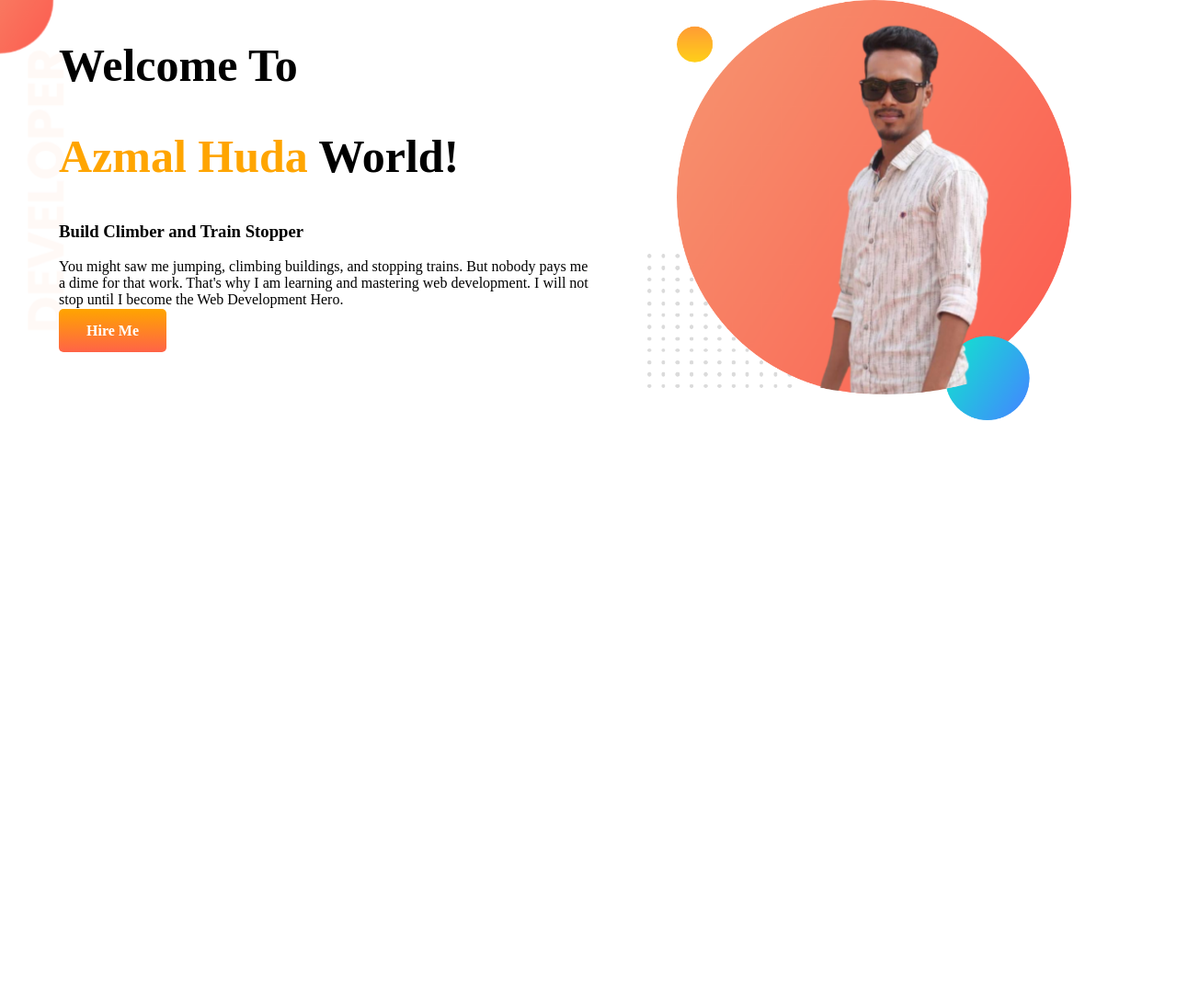
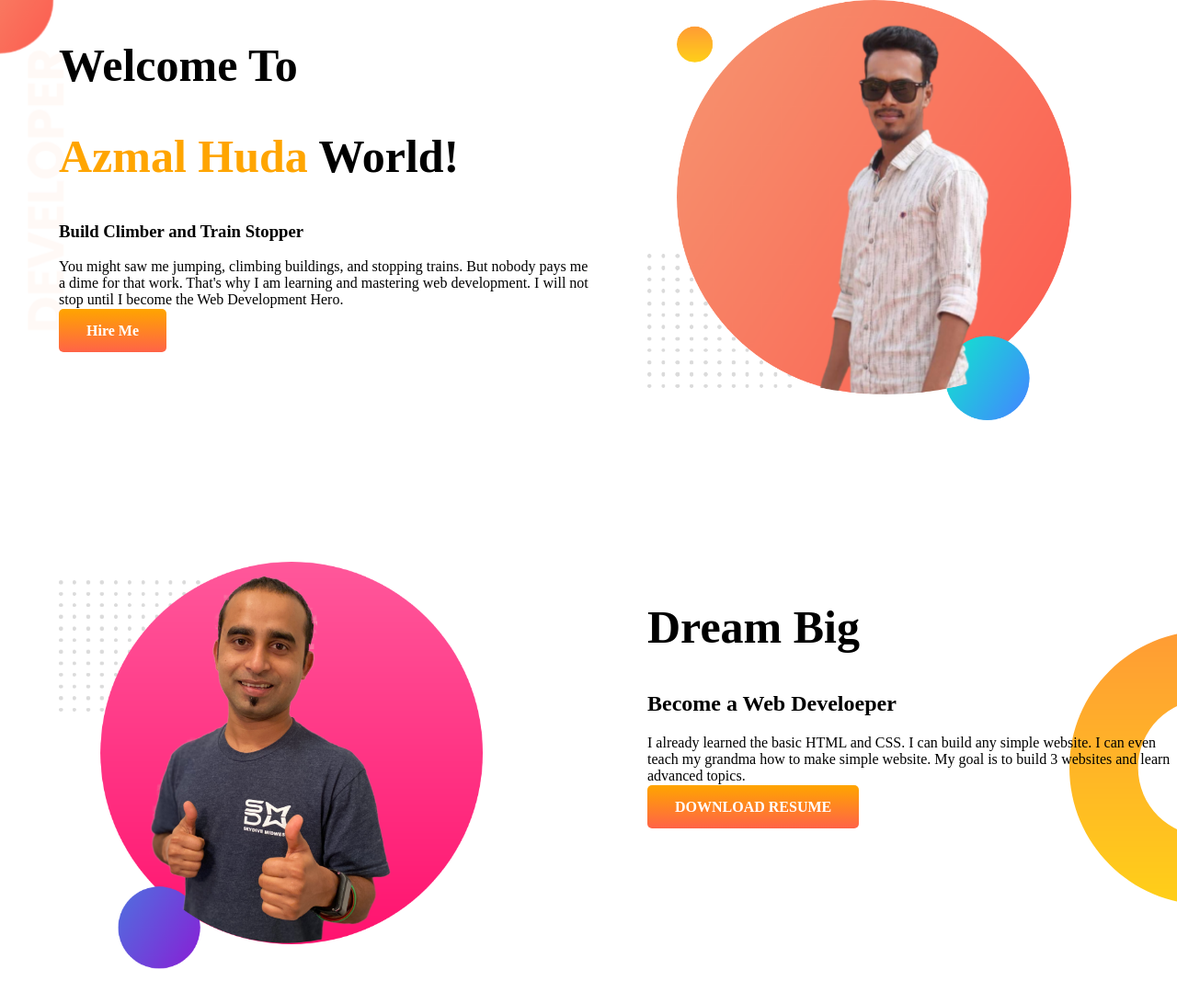
Before and after one commit to azmalhudasobuj/developer-portfolio, a plain HTML site: page index.html in a window 1280 px wide. Shown: the whole page at 92% size. Before the commit the page ends 800 px from the top, so only its background shows below. Drawn offline with Linux system fonts and the light colour scheme.

Commit message:
dream added

```diff
--- a/index.html
+++ b/index.html
@@ -30,6 +30,18 @@
             <img src="images/sobuj-bg.png" alt="">
         </div>
     </section>
+    <section class="dream-big">
+        <div class="half-width">
+            <img src="images/jhankar2.png" alt="">
+        </div>
+        <div class="half-width">
+            <h1>Dream Big</h1>
+            <h2>Become a Web Develoeper</h2>
+            <p>I already learned the basic HTML and CSS. I can build any simple website. I can even teach my grandma how
+                to make simple website. My goal is to build 3 websites and learn advanced topics.</p>
+            <a class="link-button" target="-blank" href="">DOWNLOAD RESUME</a>
+        </div>
+    </section>
 </body>
 
 </html>
--- a/style.css
+++ b/style.css
@@ -13,6 +13,7 @@ h1 {
 
 section {
     display: flex;
+    margin-bottom: 150px;
 }
 
 .half-width {
@@ -37,3 +38,9 @@ section {
     background-image: url(images/top-banner.png);
     background-repeat: no-repeat;
 }
+
+.dream-big {
+    background-image: url(images/dream-bg.png);
+    background-repeat: no-repeat;
+    background-position: right;
+}
```
